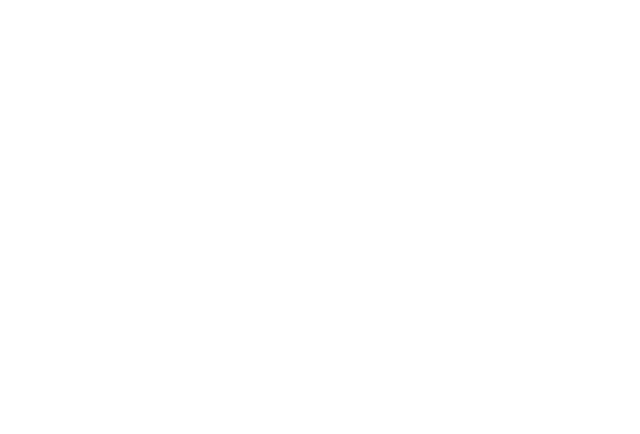
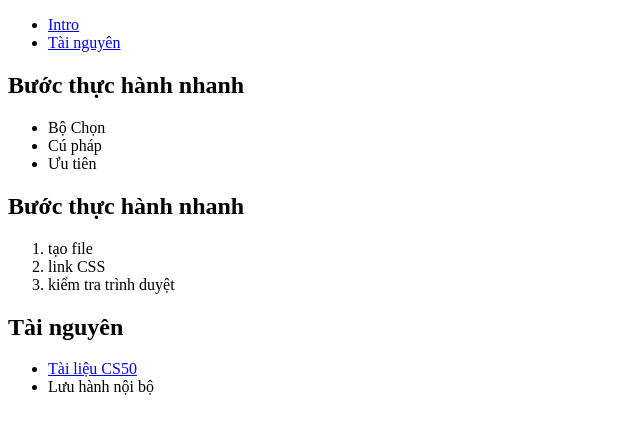
Before and after one commit to Tienz1504/F8_K18-HomeWork, a plain HTML site: page BaiTapBuoi4/hard-project/pages/courses/web/css/basic.html in a window 1280 px wide. Shown: the whole page, without its empty margins (0-640 px from the left). Drawn offline with Linux system fonts and the light colour scheme.

Commit message:
Basic push

```diff
--- a/BaiTapBuoi4/hard-project/pages/courses/web/css/basic.html
+++ b/BaiTapBuoi4/hard-project/pages/courses/web/css/basic.html
@@ -2,9 +2,36 @@
 <html lang="en">
 <head>
     <meta charset="UTF-8">
-    <title>Title</title>
+    <title>Basic</title>
 </head>
 <body>
+<ul>
+    <li>
+        <a href="../html/intro.html">Intro</a>
+    </li>
+    <li>
+        <a href="#resources">Tài nguyên</a>
+    </li>
+</ul>
 
+<h2 id="concepts">Bước thực hành nhanh</h2>
+<ul>
+    <li>Bộ Chọn</li>
+    <li>Cú pháp</li>
+    <li>Ưu tiên</li>
+</ul>
+
+<h2 id="steps">Bước thực hành nhanh</h2>
+<ol>
+    <li>tạo file</li>
+    <li>link CSS</li>
+    <li>kiểm tra trình duyệt</li>
+</ol>
+
+<h2 id="resources">Tài nguyên</h2>
+<ul>
+    <li><a href="https://pll.harvard.edu/course/cs50-introduction-computer-science">Tài liệu CS50</a></li>
+    <li>Lưu hành nội bộ</li>
+</ul>
 </body>
 </html>
```
